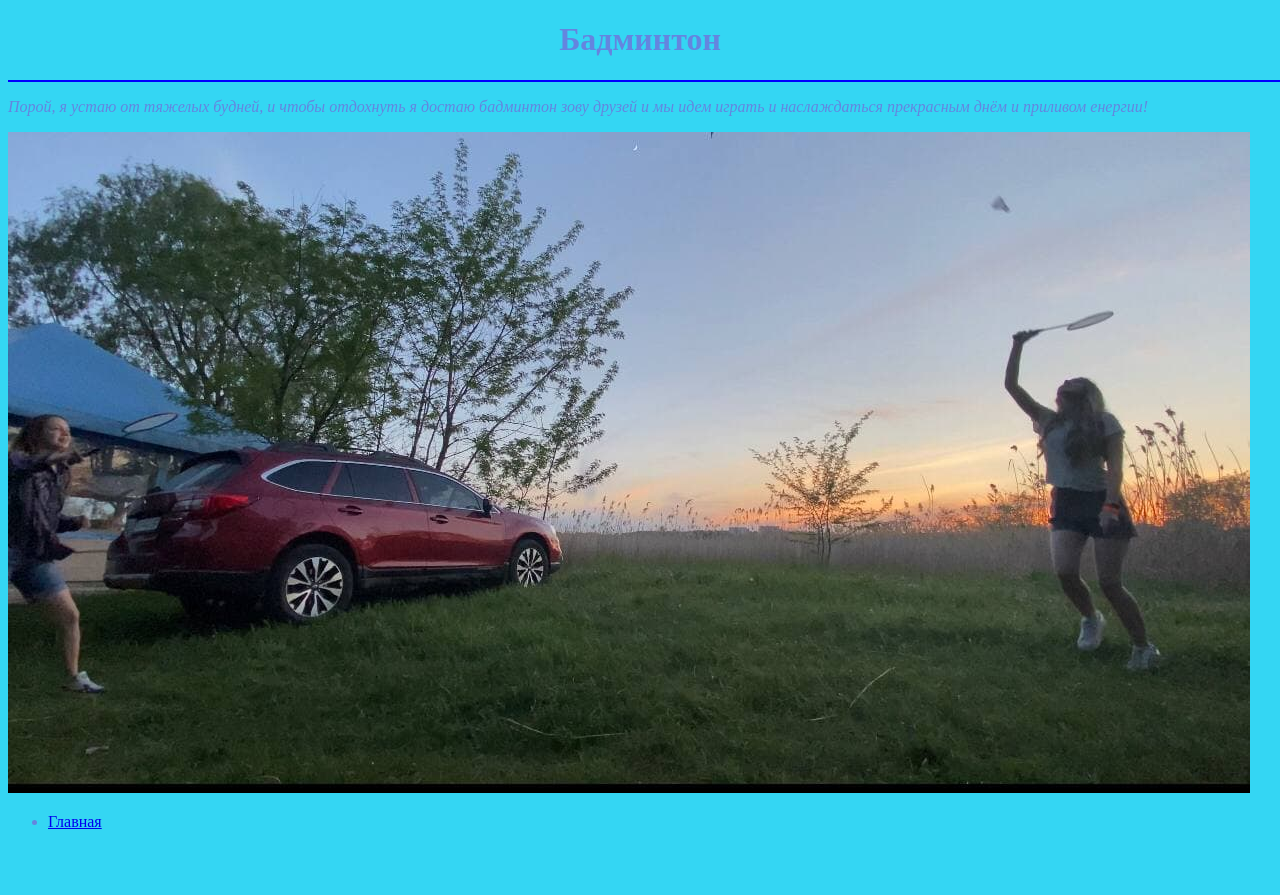
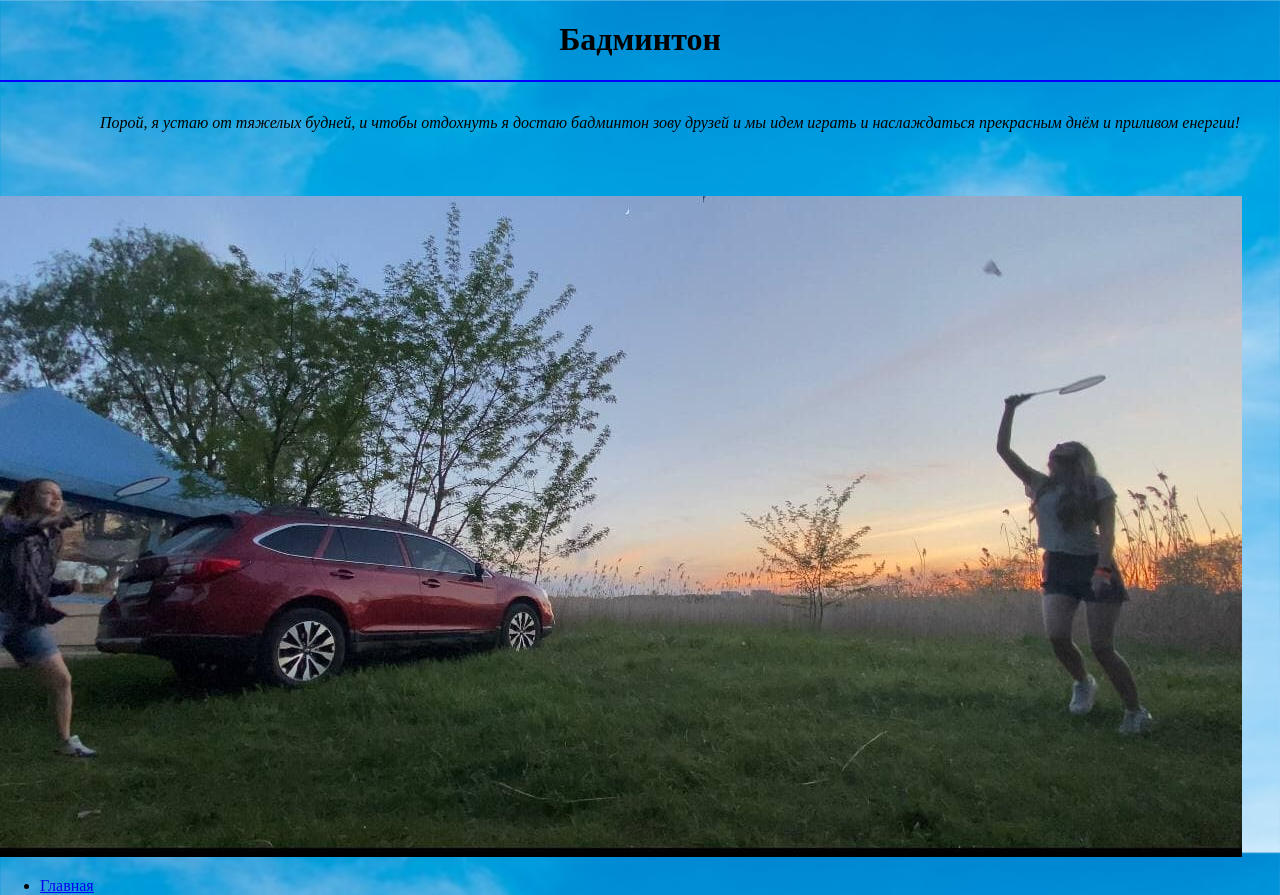
Before and after one commit to DaryaNeon/AboutMeDarya, a plain HTML site: page ZadorojnayaDarya/badminton.html in a window 1280 px wide. Shown: the top 895 px of the page. Before the commit the page ends 847 px from the top, so only its background shows below. Drawn offline with Linux system fonts and the light colour scheme.

Commit message:
Фоны

```diff
--- a/ZadorojnayaDarya/badminton.html
+++ b/ZadorojnayaDarya/badminton.html
@@ -1,11 +1,25 @@
 <!DOCTYPE html>
 <html lang="en">
+  <style>
+    p {
+     margin-top: 2em; /* Отступ сверху */
+     margin-bottom: 4em; /* Отступ снизу */
+     text-indent: 100px; /* Отступ первой строки в пикселах */
+    }
+    html { height: 100%; }
+    body {
+     margin: 0; /* Убираем отступы */
+     height: 100%; /* Высота страницы */
+     background: url(фон3.jpg); /* Параметры фона */
+     background-size: cover; /* Фон занимает всю доступную площадь */
+    }
+   </style>
   <head>
     <meta charset="UTF-8" />
     <meta name="viewport" content="width=device-width, initial-scale=1.0" />
     <title>Увлечение</title>
   </head>
-  <body style="color:rgb(100, 133, 223); background-color:#34d6f3">
+  <body style="color:rgb(0, 0, 0); background-color:#34d6f3">
     <h1><center>Бадминтон</center></h1>
     <hr align="center" width="5000" color="Blue" />
     <p><em>Порой, я устаю от тяжелых будней, и чтобы отдохнуть я достаю бадминтон зову друзей и мы идем играть и наслаждаться прекрасным днём и приливом енергии!</em></p>
```
Also changed, not shown: ZadorojnayaDarya/bicycle.html (+14 -0 lines), ZadorojnayaDarya/photoshop.html (+14 -0 lines), ZadorojnayaDarya/study.html (+14 -0 lines), ZadorojnayaDarya/фон1.jpg, ZadorojnayaDarya/фон3.jpg (added), ZadorojnayaDarya/фон4.jpg (added), ZadorojnayaDarya/фон5.jpg (added), ZadorojnayaDarya/фон6.jpg (added).
